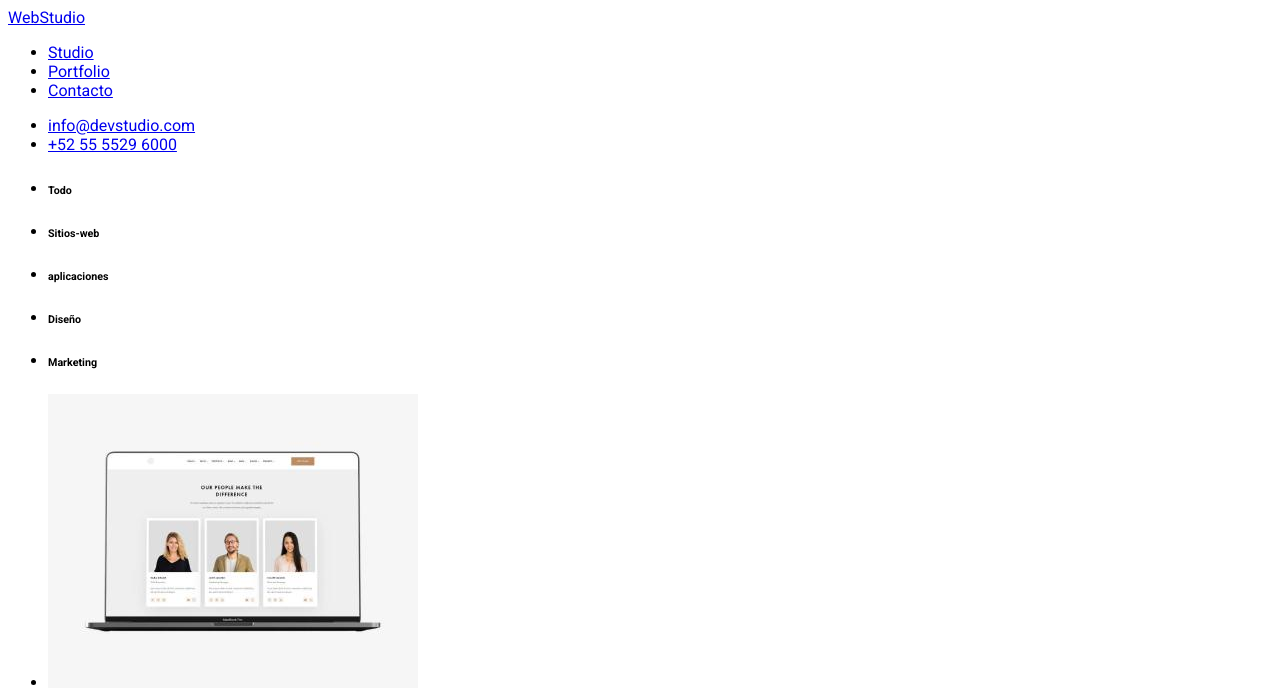
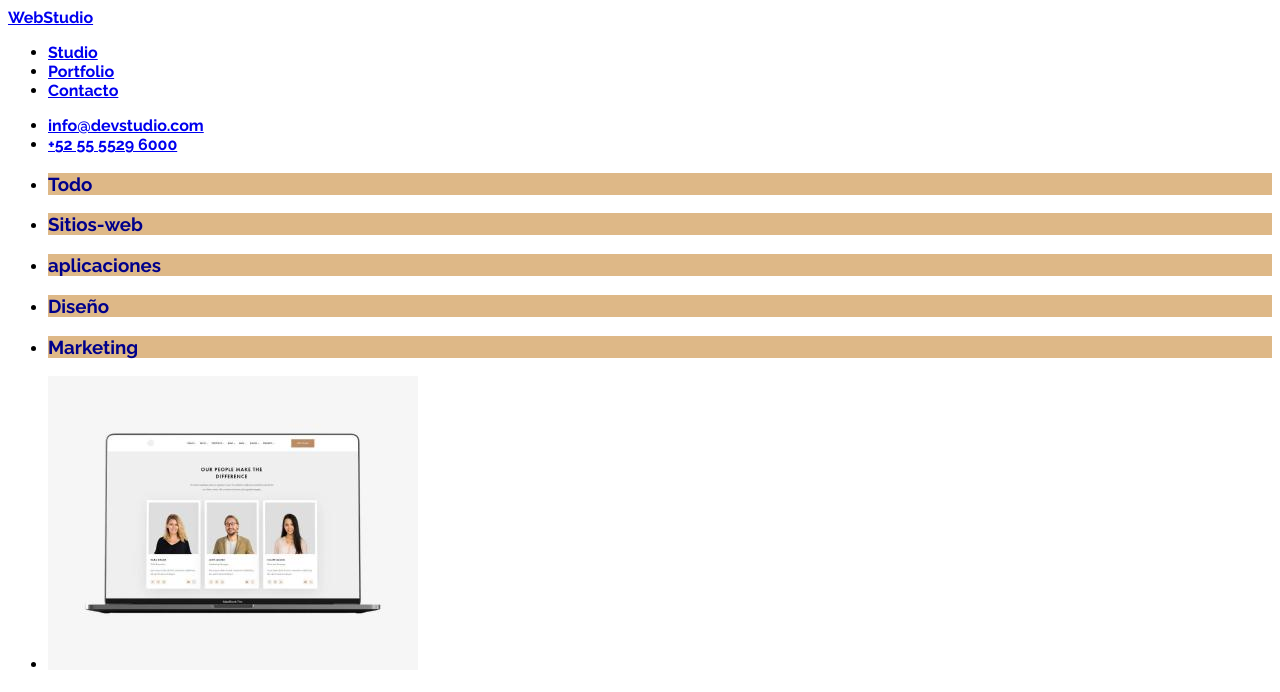
Before and after one commit to jhmorenof/goit-markup-hw-02, a plain HTML site: page portfolio.html in a window 1280 px wide. Shown: the top 692 px of the page. Drawn offline with Linux system fonts and the light colour scheme.

Commit message:
editando css footer

```diff
--- a/css/style.css
+++ b/css/style.css
@@ -1,9 +1,17 @@
 body{
-    font-family: "Roboto", sans-serif;
+    font-family: "Raleway", "Roboto", sans-serif;
 }
 h1{
     color: blue;
     background-color: blanchedalmond;
 }
+h2{
+    color: blueviolet;
+    background-color: beige;
+}
+h3{
+    color: darkblue;
+    background-color: burlywood;
+}
 /*font-family: "Raleway", sans-serif;
 font-family: "Roboto", sans-serif;
--- a/portfolio.html
+++ b/portfolio.html
@@ -42,19 +42,19 @@
     <section>
       <ul>
         <li>
-          <h6>Todo</h6>
+          <h3>Todo</h3>
         </li>
         <li>
-          <h6>Sitios-web</h6>
+          <h3>Sitios-web</h3>
         </li>
         <li>
-          <h6>aplicaciones</h6>
+          <h3>aplicaciones</h3>
         </li>
         <li>
-          <h6>Diseño</h6>
+          <h3>Diseño</h3>
         </li>
         <li>
-          <h6>Marketing</h6>
+          <h3>Marketing</h3>
         </li>
       </ul>
     </section>
@@ -156,7 +156,7 @@
       <address>Calz. Ticomán 500, Ciudad de México, CDMX, México</address>
       <ul>
         <li><a href="malito:info@example.com">info@example.com</a></li>
-        <li><a href="tel:57+3203456768">3203456768</a></li>
+        <li><a href="tel:+52 55 5529 6000">+52 55 5529 6000</a></li>
       </ul>
     </footer>
   </body>
```
